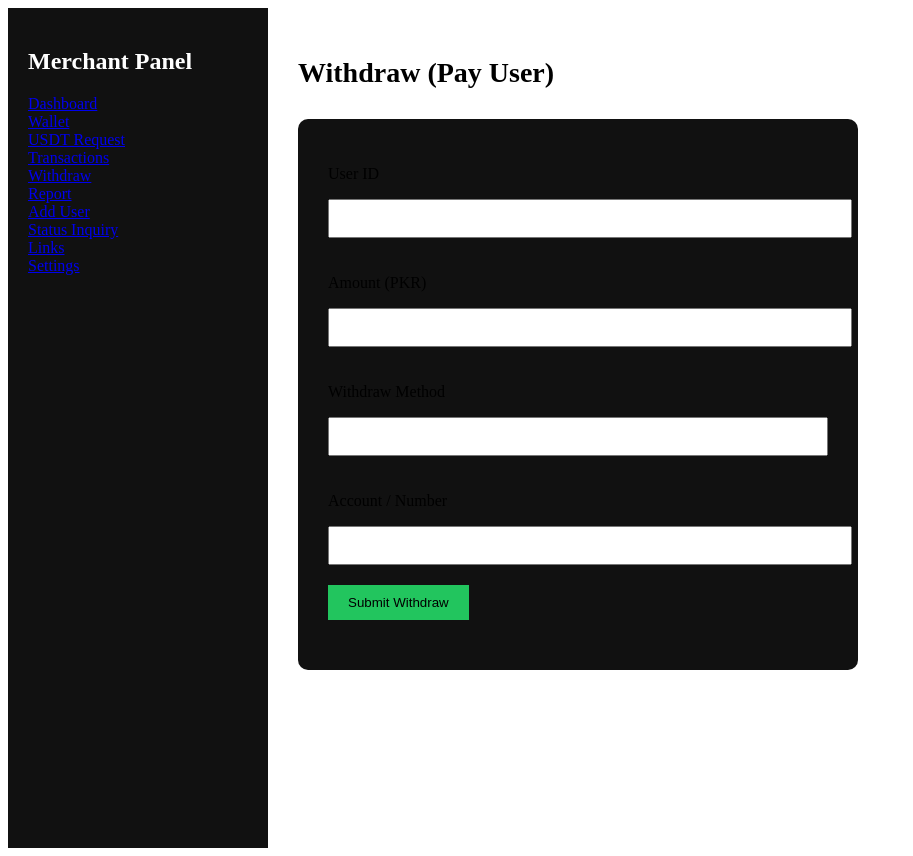
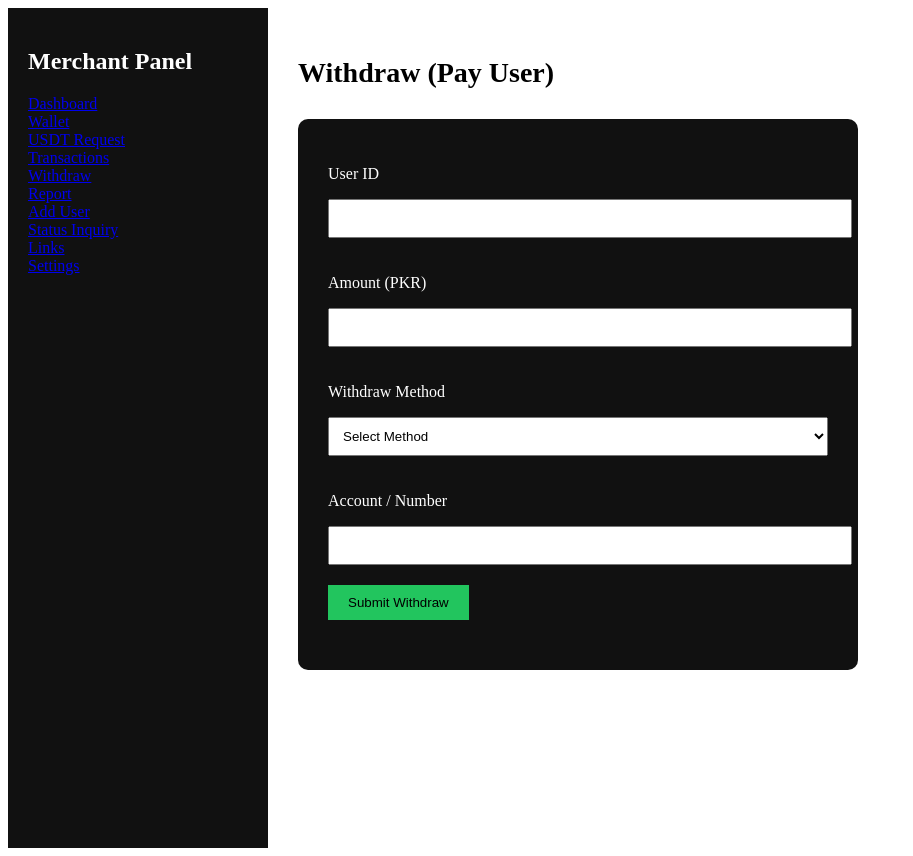
Before and after one commit to naspro-tech/naspro, a Next.js app: page /portal/withdraw in a window 1280 px wide. Shown: the whole page, without its empty margins (0-913 px from the left). Built offline with nearby package versions, Linux system fonts and the light colour scheme.

Commit message:
Update withdraw.js

```diff
--- a/pages/portal/withdraw.js
+++ b/pages/portal/withdraw.js
@@ -50,6 +50,7 @@ export default function Withdraw() {
 
       <div style={{
         background:"#111",
+        color:"#fff",
         padding:"30px",
         borderRadius:"10px",
         maxWidth:"500px"
@@ -60,7 +61,7 @@ export default function Withdraw() {
           type="text"
           value={userId}
           onChange={(e)=>setUserId(e.target.value)}
-          style={{width:"100%", color:"#fff", padding:"10px", marginBottom:"20px"}}
+          style={{width:"100%", padding:"10px", marginBottom:"20px"}}
         />
 
         <p>Amount (PKR)</p>
@@ -68,14 +69,14 @@ export default function Withdraw() {
           type="number"
           value={amount}
           onChange={(e)=>setAmount(e.target.value)}
-          style={{width:"100%", color:"#fff", padding:"10px", marginBottom:"20px"}}
+          style={{width:"100%", padding:"10px", marginBottom:"20px"}}
         />
 
         <p>Withdraw Method</p>
         <select
           value={method}
           onChange={(e)=>setMethod(e.target.value)}
-          style={{width:"100%", color:"#fff", padding:"10px", marginBottom:"20px"}}
+          style={{width:"100%", padding:"10px", marginBottom:"20px"}}
         >
           <option value="">Select Method</option>
           <option value="bank">Bank Transfer</option>
@@ -90,7 +91,7 @@ export default function Withdraw() {
               type="text"
               value={bankName}
               onChange={(e)=>setBankName(e.target.value)}
-              style={{width:"100%", color:"#fff", padding:"10px", marginBottom:"20px"}}
+              style={{width:"100%", padding:"10px", marginBottom:"20px"}}
             />
           </>
         )}
@@ -100,7 +101,7 @@ export default function Withdraw() {
           type="text"
           value={account}
           onChange={(e)=>setAccount(e.target.value)}
-          style={{width:"100%", color:"#fff", padding:"10px", marginBottom:"20px"}}
+          style={{width:"100%", padding:"10px", marginBottom:"20px"}}
         />
 
         <button
```
